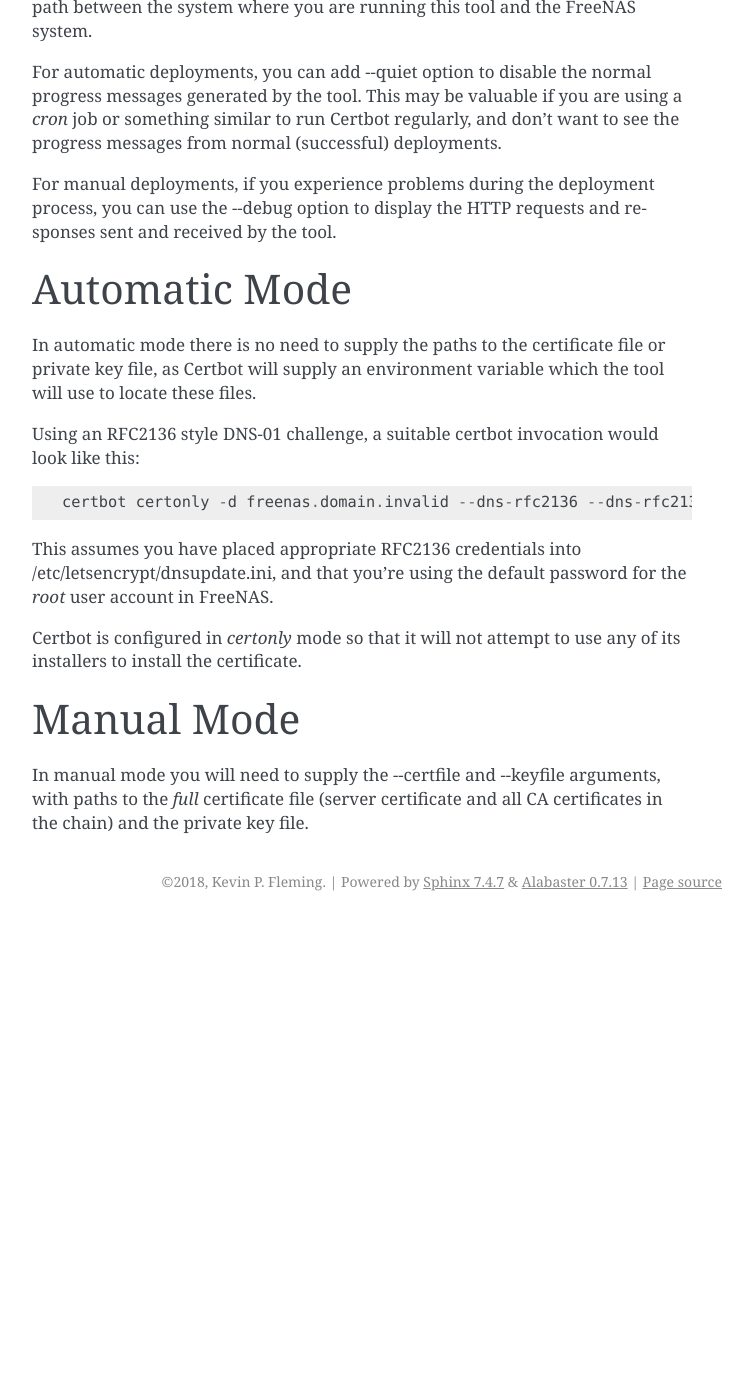
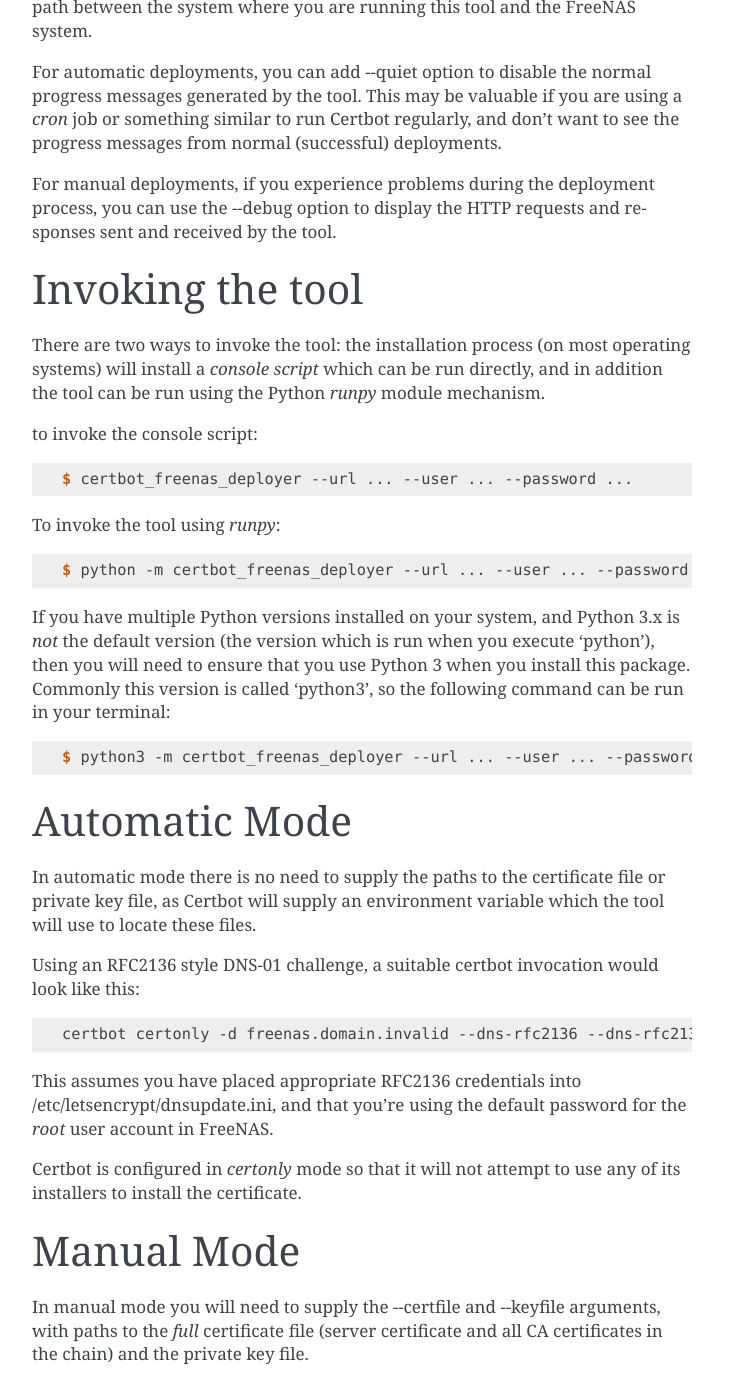
Before and after one commit to kpfleming/certbot_freenas_deployer, a Sphinx documentation site: the page built from docs/usage.rst, in a window 1280 px wide and 1400 px high, scrolled down 1164 px. Shown: the whole window, without its empty margins (388-1141 px from the left). Built offline with Sphinx 7.4.7, drawn with Linux system fonts in a browser that asks for light colours; pages that are not in the unit, such as notebooks, are missing from menus; before the commit the page ends 2085 px from its top, so only the background shows below that.

Commit message:
Add usage instructions for both console script and runpy modes

```diff
--- a/docs/usage.rst
+++ b/docs/usage.rst
@@ -63,6 +63,38 @@
 you can use the \--debug option to display the HTTP requests and responses
 sent and received by the tool.
 
+================
+Invoking the tool
+================
+
+There are two ways to invoke the tool: the installation process (on most operating
+systems) will install a *console script* which can be run directly, and in addition
+the tool can be run using the Python *runpy* module mechanism.
+
+.. highlight:: shell
+
+to invoke the console script:
+
+.. code-block:: console
+
+    $ certbot_freenas_deployer --url ... --user ... --password ...
+
+To invoke the tool using *runpy*:
+
+.. code-block:: console
+
+    $ python -m certbot_freenas_deployer --url ... --user ... --password ...
+
+If you have multiple Python versions installed on your system, and Python 3.x is
+*not* the default version (the version which is run when you execute 'python'), then
+you will need to ensure that you use Python 3 when you install
+this package. Commonly this version is called 'python3', so the following command can be
+run in your terminal:
+
+.. code-block:: console
+
+    $ python3 -m certbot_freenas_deployer --url ... --user ... --password ...
+
 ==============
 Automatic Mode
 ==============
```
